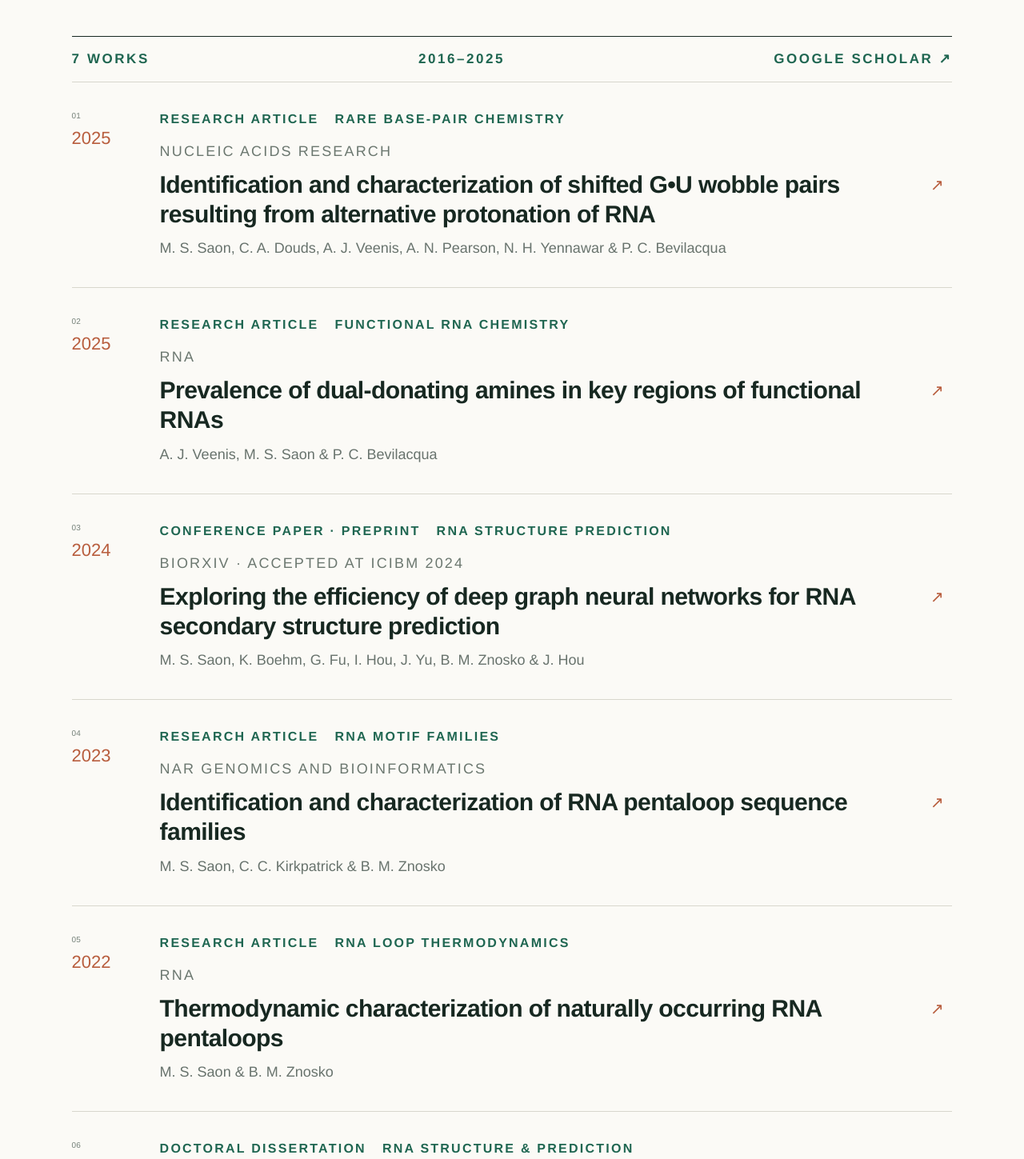
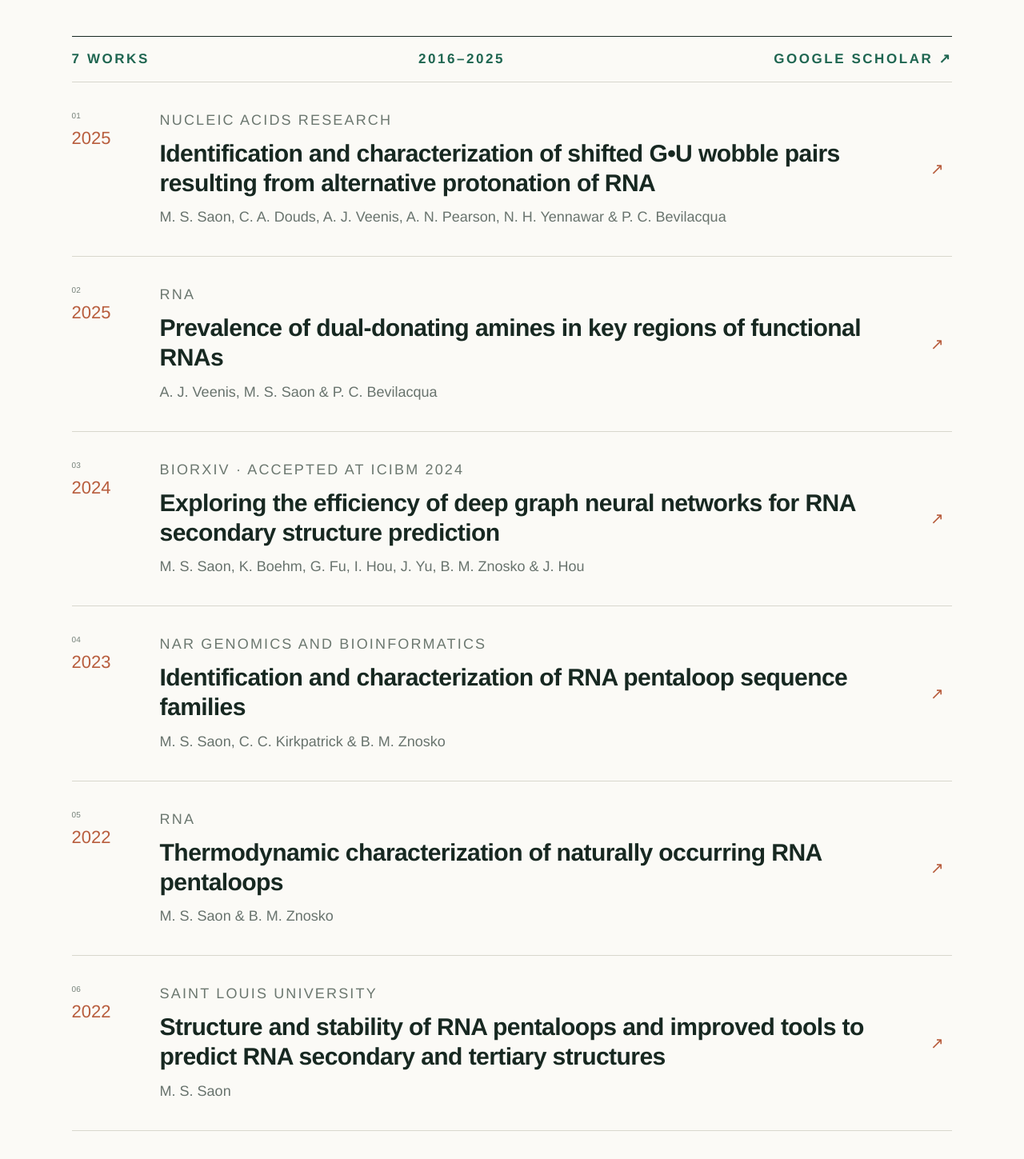
Before and after one commit to sharears/sharears.github.io, a Next.js app: page /publications in a window 1280 px wide. Shown: the part 180-1629 px from the top of the page at 80% size. Built offline with nearby package versions, Linux system fonts and the light colour scheme.

Commit message:
Add files via upload

```diff
--- a/app/publications/page.tsx
+++ b/app/publications/page.tsx
@@ -11,8 +11,6 @@ export const metadata: Metadata = {
 const publishedWork = [
   {
     year: "2025",
-    type: "Research article",
-    focus: "Rare base-pair chemistry",
     title: "Identification and characterization of shifted G•U wobble pairs resulting from alternative protonation of RNA",
     journal: "Nucleic Acids Research",
     authors: "M. S. Saon, C. A. Douds, A. J. Veenis, A. N. Pearson, N. H. Yennawar & P. C. Bevilacqua",
@@ -20,8 +18,6 @@ const publishedWork = [
   },
   {
     year: "2025",
-    type: "Research article",
-    focus: "Functional RNA chemistry",
     title: "Prevalence of dual-donating amines in key regions of functional RNAs",
     journal: "RNA",
     authors: "A. J. Veenis, M. S. Saon & P. C. Bevilacqua",
@@ -29,8 +25,6 @@ const publishedWork = [
   },
   {
     year: "2024",
-    type: "Conference paper · Preprint",
-    focus: "RNA structure prediction",
     title: "Exploring the efficiency of deep graph neural networks for RNA secondary structure prediction",
     journal: "bioRxiv · Accepted at ICIBM 2024",
     authors: "M. S. Saon, K. Boehm, G. Fu, I. Hou, J. Yu, B. M. Znosko & J. Hou",
@@ -38,8 +32,6 @@ const publishedWork = [
   },
   {
     year: "2023",
-    type: "Research article",
-    focus: "RNA motif families",
     title: "Identification and characterization of RNA pentaloop sequence families",
     journal: "NAR Genomics and Bioinformatics",
     authors: "M. S. Saon, C. C. Kirkpatrick & B. M. Znosko",
@@ -47,8 +39,6 @@ const publishedWork = [
   },
   {
     year: "2022",
-    type: "Research article",
-    focus: "RNA loop thermodynamics",
     title: "Thermodynamic characterization of naturally occurring RNA pentaloops",
     journal: "RNA",
     authors: "M. S. Saon & B. M. Znosko",
@@ -56,8 +46,6 @@ const publishedWork = [
   },
   {
     year: "2022",
-    type: "Doctoral dissertation",
-    focus: "RNA structure & prediction",
     title: "Structure and stability of RNA pentaloops and improved tools to predict RNA secondary and tertiary structures",
     journal: "Saint Louis University",
     authors: "M. S. Saon",
@@ -65,8 +53,6 @@ const publishedWork = [
   },
   {
     year: "2016",
-    type: "Research article",
-    focus: "Analytical chemistry",
     title: "Evaluation of vitamin B1, B2 and B6 tablets in Bangladesh by UV-Vis spectrophotometer",
     journal: "Indian Journal of Pharmaceutical and Biological Research",
     authors: "N. Nahar, A. Sultana, M. S. Saon & M. Shoeb",
@@ -91,7 +77,6 @@ export default function PublicationsPage() {
             <article className="archiveItem" key={paper.title}>
               <div className="archiveIndex"><span>{String(index + 1).padStart(2, "0")}</span><strong>{paper.year}</strong></div>
               <div className="archiveContent">
-                <div className="archiveMeta"><span>{paper.type}</span><span>{paper.focus}</span></div>
                 <p>{paper.journal}</p>
                 <h2>{paper.title}</h2>
                 <small>{paper.authors}</small>
```
